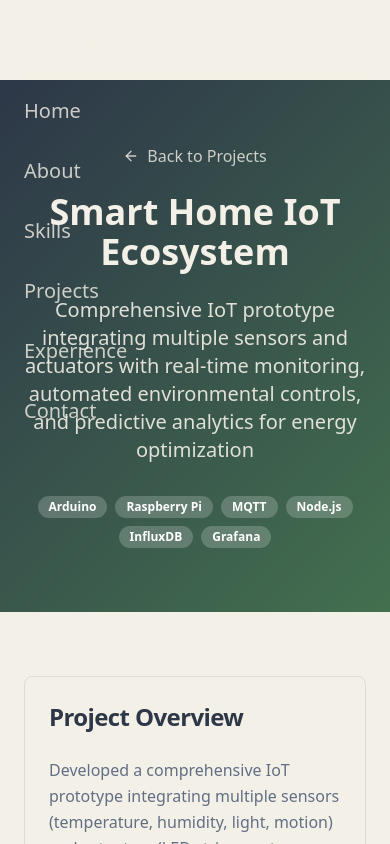
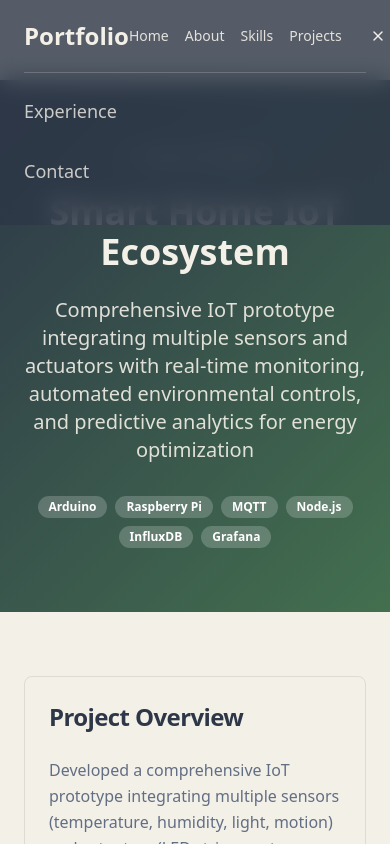
Before and after one commit to annasebedash-creator/anna-sebedach-portfolio, a React (Vite) app: page /projects/iot-ecosystem in a window 390 px wide. Both pictures are taken after a click on the button "Toggle menu". Shown: the top 844 px of the page. Built offline with nearby package versions, Linux system fonts and the light colour scheme.

Commit message:
Fix mobile header and remove overlay elements

```diff
--- a/src/components/Header.tsx
+++ b/src/components/Header.tsx
@@ -1,6 +1,7 @@
 import { useState, useEffect } from "react";
 import { Menu, X } from "lucide-react";
 import { Button } from "@/components/ui/button";
+
 const Header = () => {
   const [isMenuOpen, setIsMenuOpen] = useState(false);
   const [isVisible, setIsVisible] = useState(true);
@@ -23,26 +24,18 @@ const Header = () => {
 
     return () => window.removeEventListener('scroll', handleScroll);
   }, [lastScrollY]);
-  const menuItems = [{
-    label: "Home",
-    href: "#home"
-  }, {
-    label: "About",
-    href: "#about"
-  }, {
-    label: "Skills",
-    href: "#skills"
-  }, {
-    label: "Projects",
-    href: "#projects"
-  }, {
-    label: "Experience",
-    href: "#experience"
-  }, {
-    label: "Contact",
-    href: "#contact"
-  }];
-  return <header className={`fixed top-0 left-0 right-0 z-50 bg-transparent backdrop-blur-none transition-transform duration-300 ${isVisible ? 'translate-y-0' : '-translate-y-full'}`}>
+
+  const menuItems = [
+    { label: "Home", href: "#home" },
+    { label: "About", href: "#about" },
+    { label: "Skills", href: "#skills" },
+    { label: "Projects", href: "#projects" },
+    { label: "Experience", href: "#experience" },
+    { label: "Contact", href: "#contact" }
+  ];
+
+  return (
+    <header className={`fixed top-0 left-0 right-0 z-50 bg-midnight-blue/80 backdrop-blur-md transition-transform duration-300 ${isVisible ? 'translate-y-0' : '-translate-y-full'}`}>
       <div className="container mx-auto px-[24px] py-4">
         <div className="flex items-center justify-between mx-0 px-0 py-0 my-0 rounded-none">
           <div className="text-2xl font-bold text-ivory">
@@ -62,21 +55,45 @@ const Header = () => {
             ))}
           </nav>
 
-          {/* Mobile Menu Button */}
-          <Button variant="ghost" size="icon" className="md:hidden text-ivory hover:bg-ivory/20" onClick={() => setIsMenuOpen(!isMenuOpen)} aria-label="Toggle menu">
-            {isMenuOpen ? <X size={24} /> : <Menu size={24} />}
-          </Button>
+          {/* Mobile Navigation - Always visible */}
+          <nav className="md:hidden flex items-center space-x-4">
+            {menuItems.slice(0, 4).map(item => (
+              <a
+                key={item.label}
+                href={item.href}
+                className="text-ivory/90 hover:text-ivory transition-colors duration-200 font-medium text-sm"
+              >
+                {item.label}
+              </a>
+            ))}
+
+            {/* Mobile Menu Button for additional items */}
+            <Button variant="ghost" size="icon" className="text-ivory hover:bg-ivory/20" onClick={() => setIsMenuOpen(!isMenuOpen)} aria-label="Toggle menu">
+              {isMenuOpen ? <X size={20} /> : <Menu size={20} />}
+            </Button>
+          </nav>
         </div>
 
-        {/* Mobile Navigation */}
-        {isMenuOpen && <div className="md:hidden mt-4 pb-4 border-t border-ivory/20">
+        {/* Mobile Dropdown for additional items */}
+        {isMenuOpen && (
+          <div className="md:hidden mt-4 pb-4 border-t border-ivory/20">
             <nav className="flex flex-col space-y-4 pt-4">
-              {menuItems.map(item => <a key={item.label} href={item.href} className="text-ivory/80 hover:text-ivory transition-colors duration-200 font-medium py-2 text-xl" onClick={() => setIsMenuOpen(false)}>
+              {menuItems.slice(4).map(item => (
+                <a
+                  key={item.label}
+                  href={item.href}
+                  className="text-ivory/80 hover:text-ivory transition-colors duration-200 font-medium py-2 text-lg"
+                  onClick={() => setIsMenuOpen(false)}
+                >
                   {item.label}
-                </a>)}
+                </a>
+              ))}
             </nav>
-          </div>}
+          </div>
+        )}
       </div>
-    </header>;
+    </header>
+  );
 };
+
 export default Header;
```
Also changed, not shown: src/assets/hero-mixed-media.jpg.
